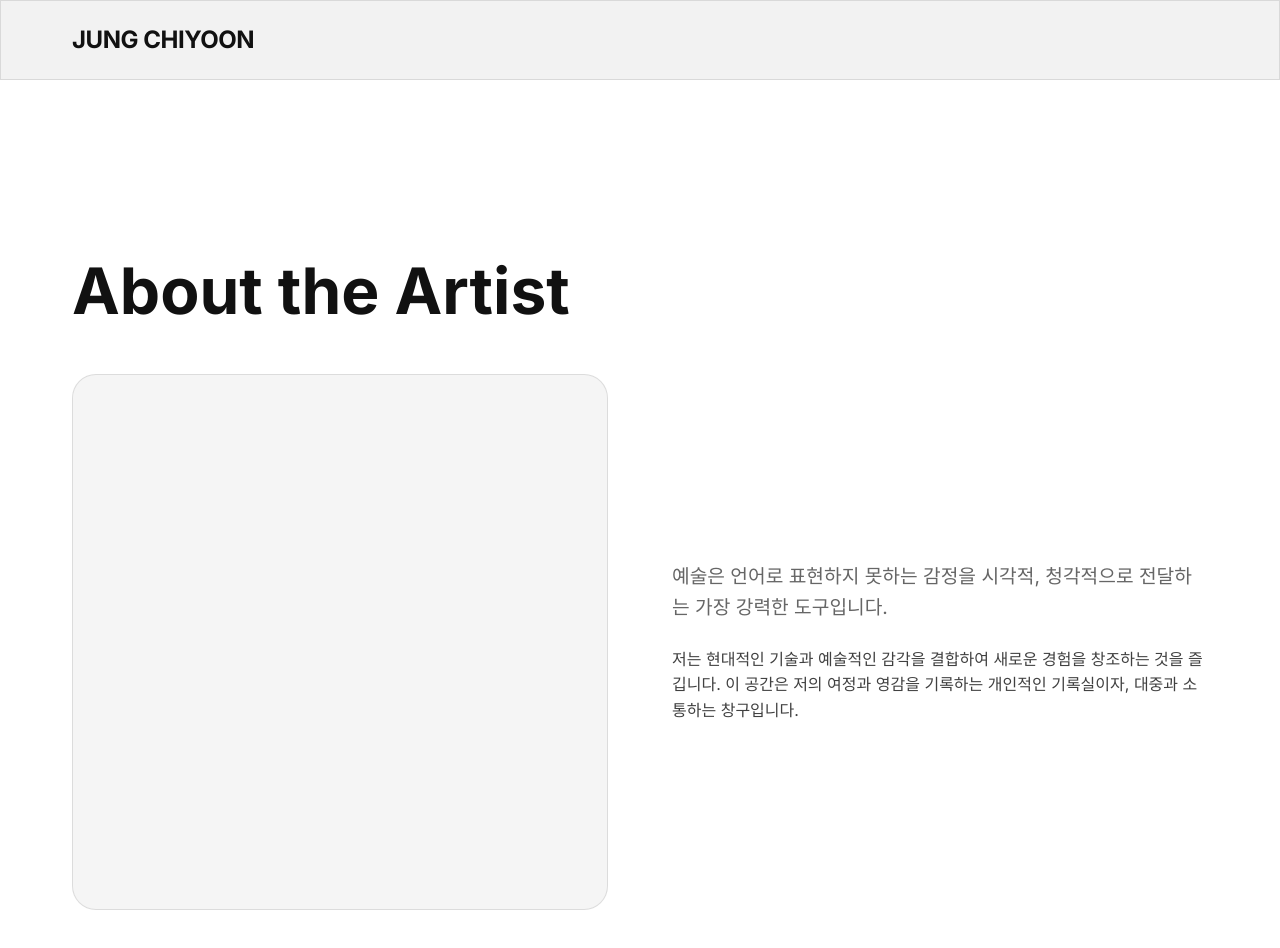
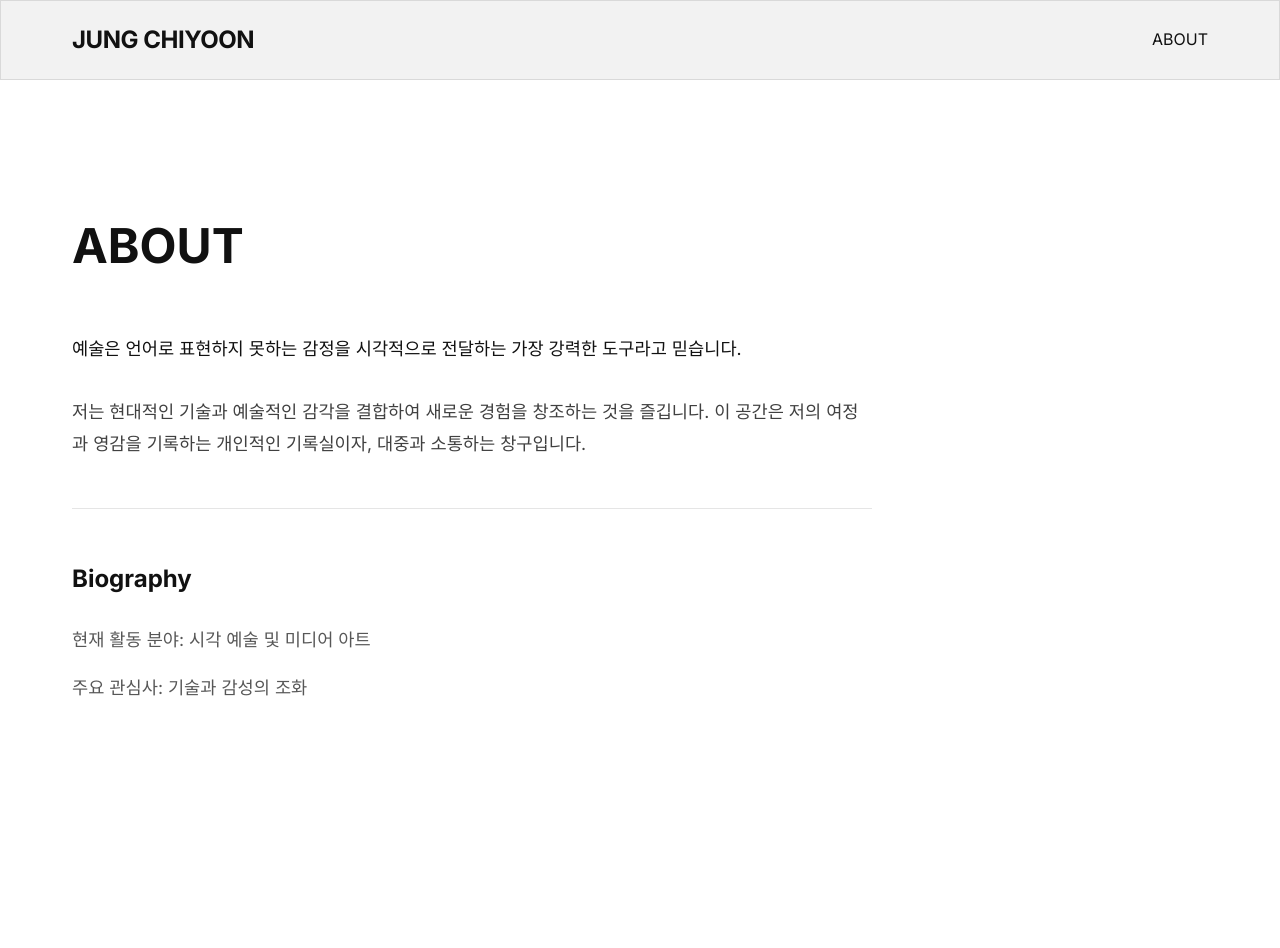
Before and after one commit to jungchiyoon/portfolio, a Next.js app: page /about in a window 1280 px wide. Shown: the top 948 px of the page. Built offline with nearby package versions, Linux system fonts and the light colour scheme.

Commit message:
Feature: Added About page and updated Navbar navigation

```diff
--- a/src/app/about/page.tsx
+++ b/src/app/about/page.tsx
@@ -1,20 +1,25 @@
 export default function AboutPage() {
   return (
-    <div className="container">
-      <section style={{ padding: '10rem 0' }}>
-        <h1 style={{ fontSize: '4rem', marginBottom: '2rem' }}>About the Artist</h1>
-        <div style={{ display: 'grid', gridTemplateColumns: '1fr 1fr', gap: '4rem', alignItems: 'center' }}>
-          <div style={{ aspectRatio: '1/1', borderRadius: '24px', border: '1px solid var(--glass-border)', background: 'var(--accent)' }}>
-            {/* Artist photo placeholder */}
-          </div>
-          <div>
-            <p style={{ fontSize: '1.2rem', marginBottom: '1.5rem', color: 'var(--secondary)' }}>
-              예술은 언어로 표현하지 못하는 감정을 시각적, 청각적으로 전달하는 가장 강력한 도구입니다.
-            </p>
-            <p style={{ opacity: 0.8 }}>
-              저는 현대적인 기술과 예술적인 감각을 결합하여 새로운 경험을 창조하는 것을 즐깁니다.
-              이 공간은 저의 여정과 영감을 기록하는 개인적인 기록실이자, 대중과 소통하는 창구입니다.
-            </p>
+    <div className="container animate-fade">
+      <section style={{ padding: '8rem 0', maxWidth: '800px' }}>
+        <h1 style={{ fontSize: '3rem', fontWeight: 700, marginBottom: '3rem' }}>ABOUT</h1>
+
+        <div style={{ lineHeight: 1.8, fontSize: '1.1rem' }}>
+          <p style={{ marginBottom: '2rem' }}>
+            예술은 언어로 표현하지 못하는 감정을 시각적으로 전달하는 가장 강력한 도구라고 믿습니다.
+          </p>
+
+          <p style={{ marginBottom: '3rem', opacity: 0.8 }}>
+            저는 현대적인 기술과 예술적인 감각을 결합하여 새로운 경험을 창조하는 것을 즐깁니다.
+            이 공간은 저의 여정과 영감을 기록하는 개인적인 기록실이자, 대중과 소통하는 창구입니다.
+          </p>
+
+          <div style={{ borderTop: '1px solid var(--glass-border)', paddingTop: '3rem' }}>
+            <h2 style={{ fontSize: '1.5rem', marginBottom: '1.5rem' }}>Biography</h2>
+            <ul style={{ listStyle: 'none', padding: 0 }}>
+              <li style={{ marginBottom: '1rem', opacity: 0.7 }}>현재 활동 분야: 시각 예술 및 미디어 아트</li>
+              <li style={{ marginBottom: '1rem', opacity: 0.7 }}>주요 관심사: 기술과 감성의 조화</li>
+            </ul>
           </div>
         </div>
       </section>
--- a/src/components/Navbar.tsx
+++ b/src/components/Navbar.tsx
@@ -5,6 +5,9 @@ export default function Navbar() {
     <nav className="glass">
       <div className="container nav-content">
         <Link href="/" className="logo">JUNG CHIYOON</Link>
+        <ul className="nav-links">
+          <li><Link href="/about">ABOUT</Link></li>
+        </ul>
       </div>
     </nav>
   );
```
